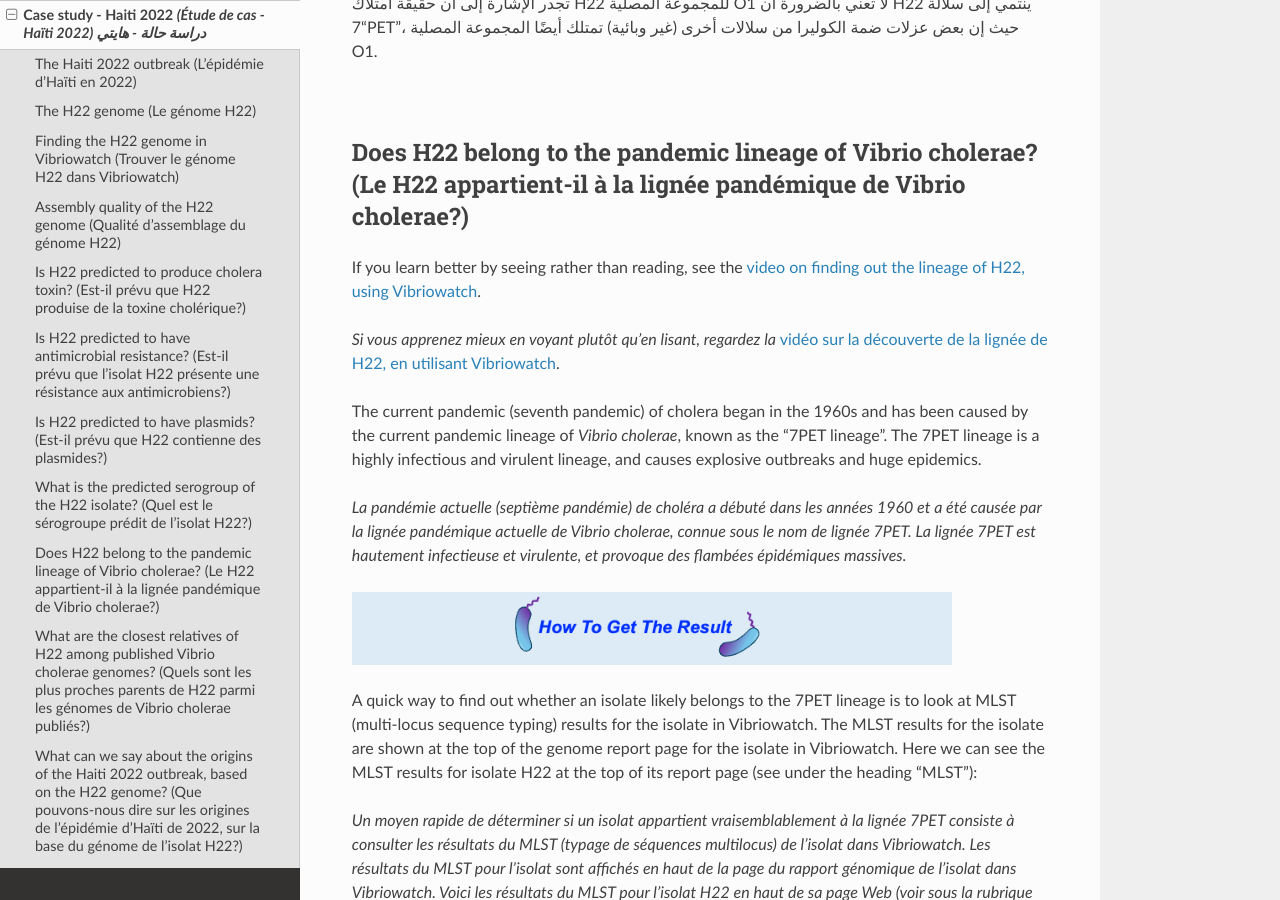
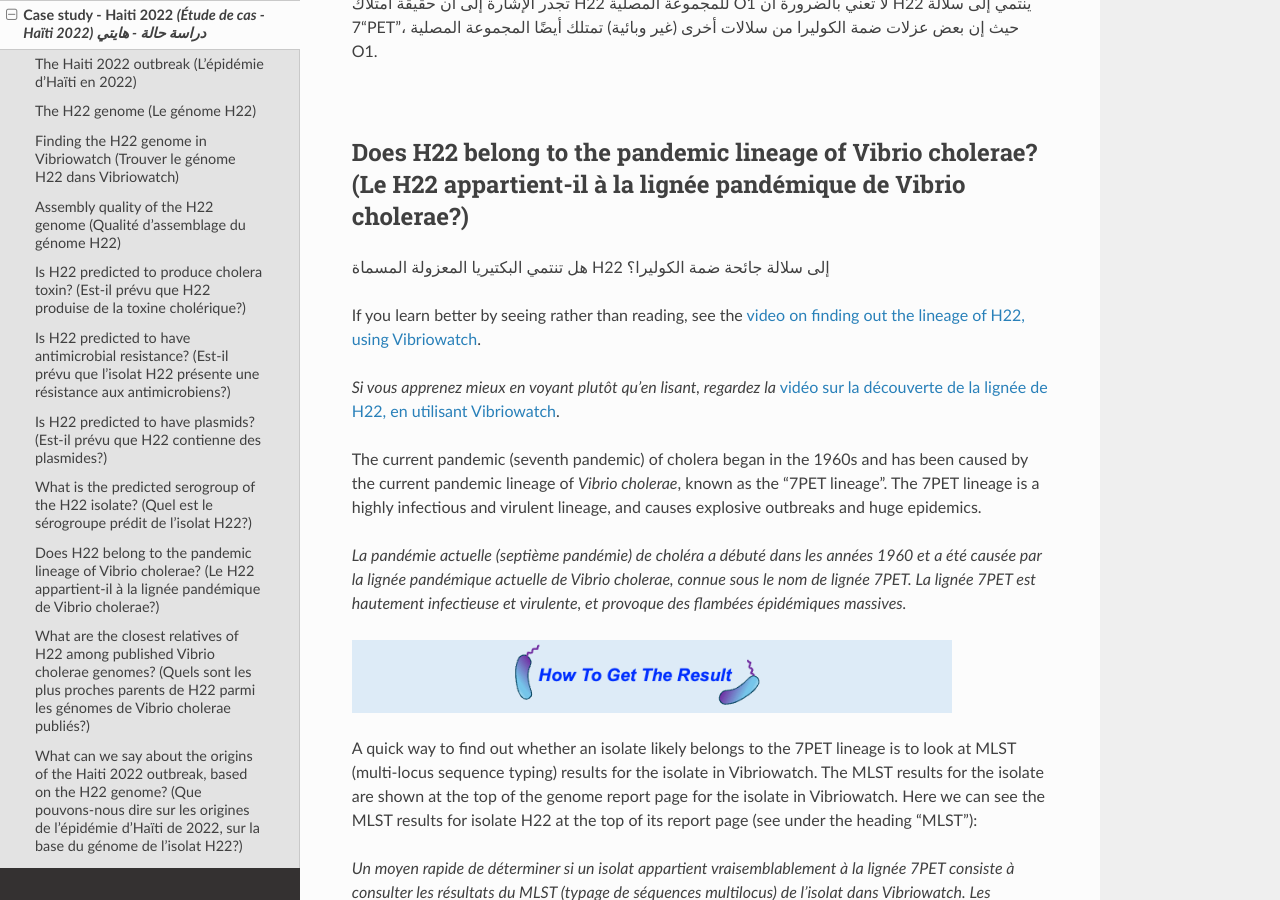
Before and after one commit to avrilcoghlan/vibriowatch, a Sphinx documentation site: the page built from docs/source/haiti.rst, in a window 1280 px wide and 900 px high, scrolled down 20551 px. Built offline with Sphinx 7.4.7 and the Read the Docs theme 3.1.0, drawn with Linux system fonts in a browser that asks for light colours.

Commit message:
Update haiti.rst

```diff
--- a/docs/source/haiti.rst
+++ b/docs/source/haiti.rst
@@ -581,6 +581,8 @@ as some *V. cholerae* isolates of other (non-pandemic) lineages also have serogr
 Does H22 belong to the pandemic lineage of Vibrio cholerae? (Le H22 appartient-il à la lignée pandémique de Vibrio cholerae?)
 -----------------------------------------------------------------------------------------------------------------------------
 
+هل تنتمي البكتيريا المعزولة المسماة H22 إلى سلالة جائحة ضمة الكوليرا؟
+
 If you learn better by seeing rather than reading, see the `video on finding out the lineage of H22, using Vibriowatch`_.
 
 .. _video on finding out the lineage of H22, using Vibriowatch: https://youtu.be/EBKcwA3pjA0
```
